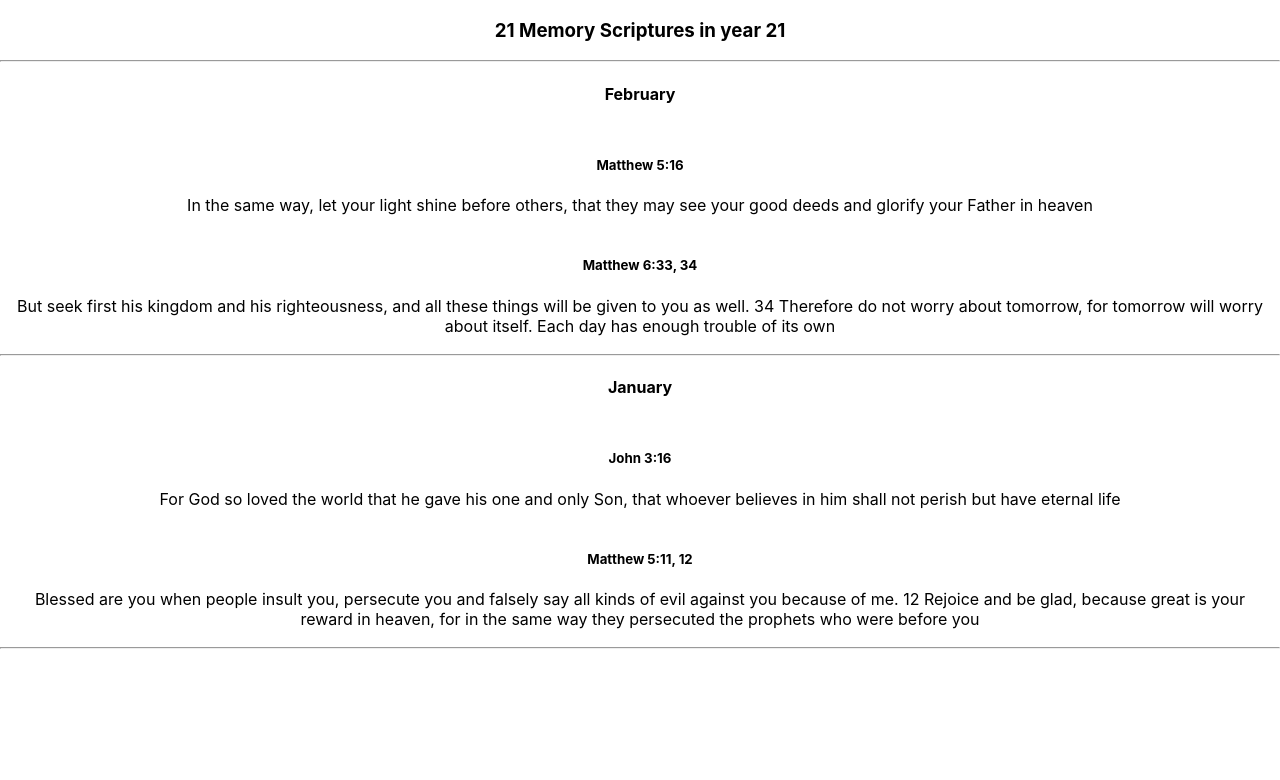
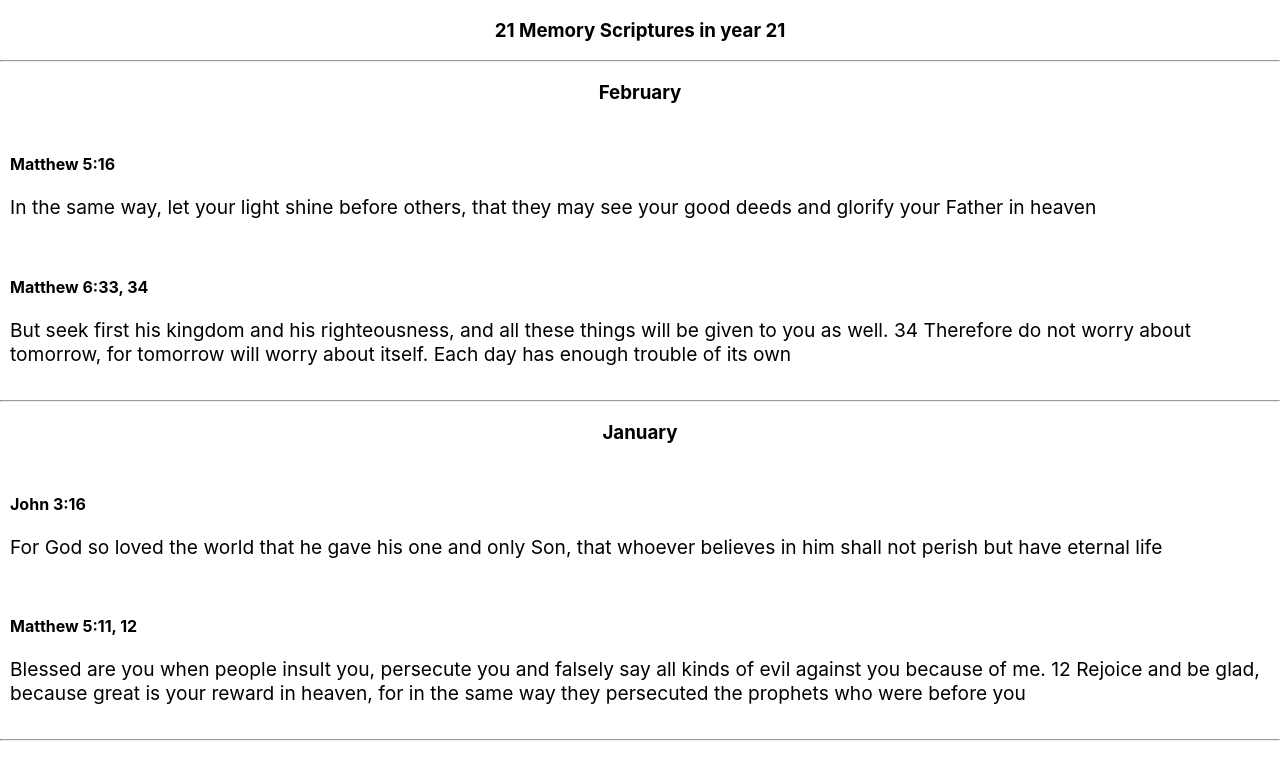
Before and after one commit to verfran/21msin21, a React (Create React App) app: page / in a window 1280 px wide. Shown: the top 780 px of the page. Built offline with nearby package versions, Linux system fonts and the light colour scheme.

Commit message:
left align

```diff
--- a/src/Month.js
+++ b/src/Month.js
@@ -1,30 +1,19 @@
 import React from 'react';
-import { CardBody, CardTitle, Card } from 'reactstrap';
 import ScriptureCard from './ScriptureCard';
-
-const bodyStyle = {
-    color: 'black',
-    textAlign: 'center',
-}
 
 const Month = (props) => {
 
     return (
         <div>
-            <Card>
-                <CardBody style={bodyStyle} >
-                    <CardTitle><h4>{props.monthData.name}</h4></CardTitle>
-                    {
-                        props.monthData.scriptures.map((scripture) =>
-                            <div>
-                                <ScriptureCard scripture = {scripture} />
-                            </div>
-                        )
-                    }
-                    <hr />
-                </CardBody>
-            </Card>
+            <h3>{props.monthData.name}</h3>
+            {
+                props.monthData.scriptures.map((scripture) =>
+                    <ScriptureCard scripture={scripture} />
+                )
+            }
+            <hr />
         </div>
+
     );
 }
 
--- a/src/MonthContainer.js
+++ b/src/MonthContainer.js
@@ -39,7 +39,6 @@ class MonthContainer extends Component {
                             </Row>
                         </div>
                     )}
-
                 </Container>
             </div>
         );
--- a/src/ScriptureCard.js
+++ b/src/ScriptureCard.js
@@ -1,21 +1,20 @@
 import React from 'react';
-import { CardBody, CardTitle, Card } from 'reactstrap';
+import { CardBody, CardTitle, Card, CardText } from 'reactstrap';
 
 const bodyStyle = {
     color: 'black',
-    textAlign: 'center',
+    textAlign: 'left',
+    padding: "10px",
 }
 
 const ScriptureCard = (props) => {
 
     return (
         <div>
-            <Card style={{ padding: "10px" }}>
+            <Card>
                 <CardBody style={bodyStyle} >
-                    <CardTitle><h5>{props.scripture.id}</h5></CardTitle>
-                    {
-                        <div>{props.scripture.verse}</div>
-                    }
+                    <CardTitle><h4>{props.scripture.id}</h4></CardTitle>
+                    <CardText><big>{props.scripture.verse}</big></CardText>
                 </CardBody>
             </Card>
         </div>
```
Also changed, not shown: 2 other files (tests, documents, lock files or other folders).
